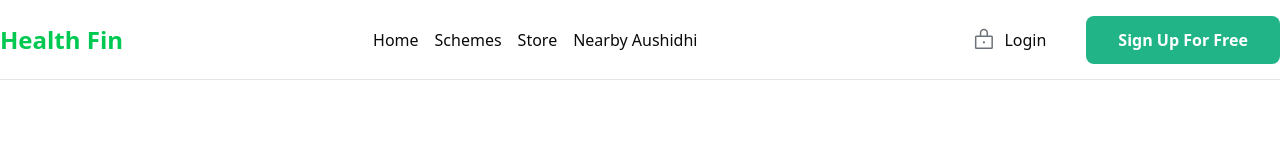
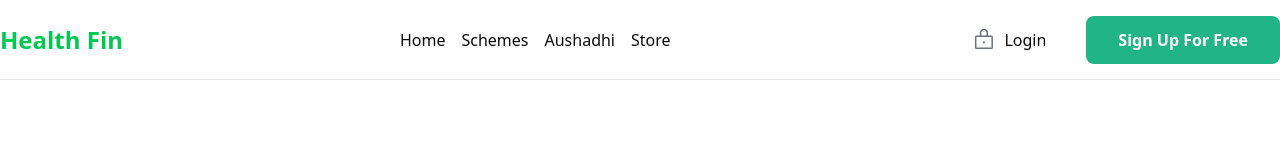
Before and after one commit to Keshav-Maheshwari1/Frontend, a Next.js app: page / in a window 1280 px wide. Shown: the top 160 px of the page. Built offline with nearby package versions, Linux system fonts and the light colour scheme.

Commit message:
change in nav bar

```diff
--- a/src/components/landingPage/Navbar.jsx
+++ b/src/components/landingPage/Navbar.jsx
@@ -35,10 +35,10 @@ const Navbar = ({ isLoggedIn }) => {
               <Link href="/scheme">Schemes</Link>
             </li>
             <li>
-              <Link href="/store">Store</Link>
+              <Link href="/near">Aushadhi</Link>
             </li>
             <li>
-              <Link href="/near">Nearby Aushidhi</Link>
+              <Link href="/store">Store</Link>
             </li>
           </ul>
         </div>
```
